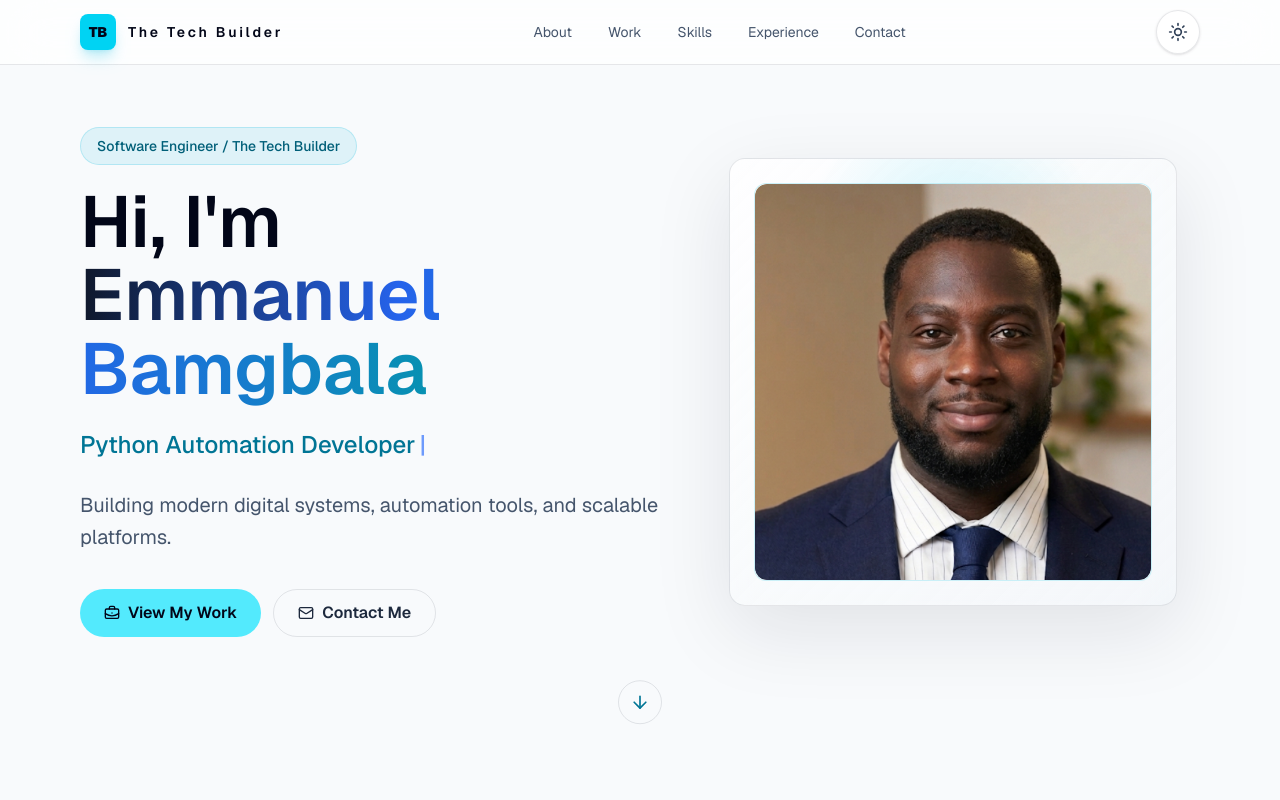
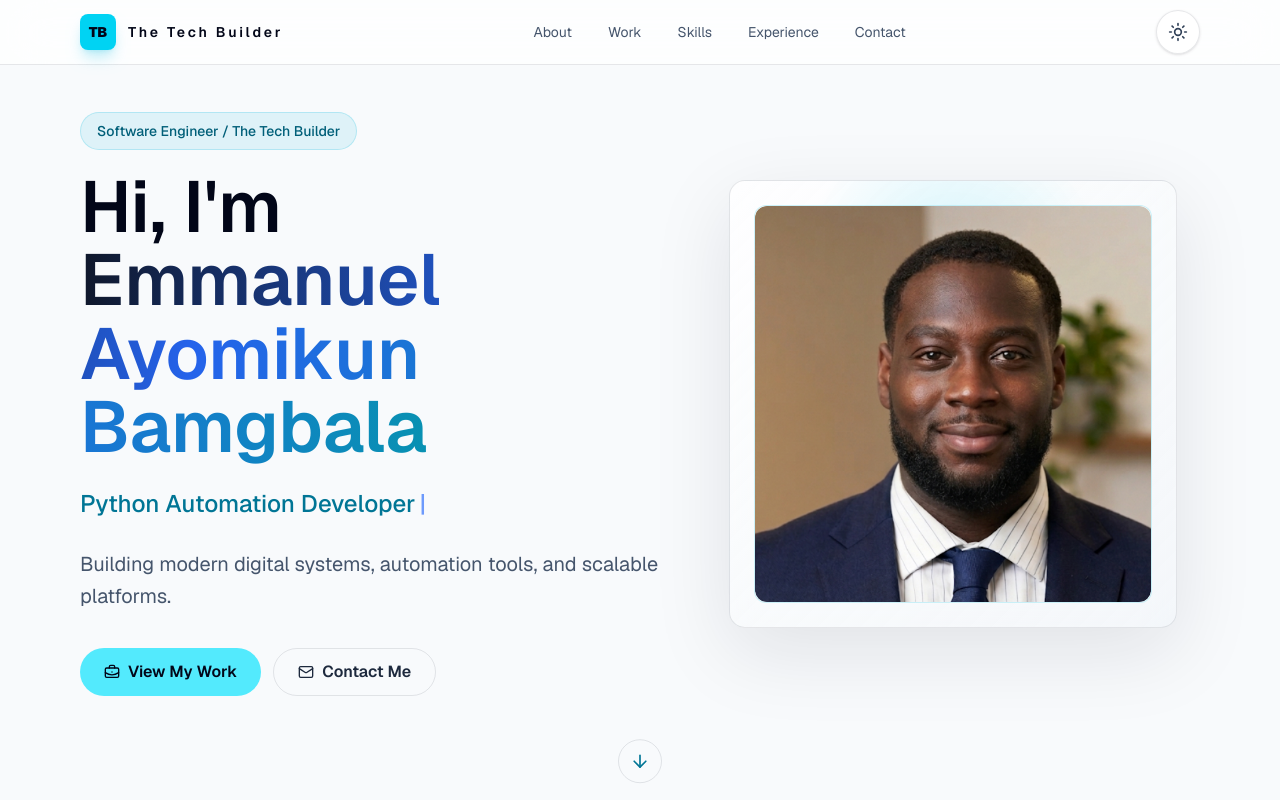
Before and after one commit to Eman23L/thetechbuilder-portfolio, a Next.js app: page / in a window 1280 px wide. Shown: the top 800 px of the page. Built offline with nearby package versions, Linux system fonts and the light colour scheme.

Commit message:
Update hero heading name

```diff
--- a/src/components/Hero.tsx
+++ b/src/components/Hero.tsx
@@ -35,7 +35,7 @@ export default function Hero() {
             {portfolio.role} / {portfolio.brand}
           </p>
           <h1 className="max-w-4xl text-5xl font-semibold leading-[1.02] tracking-normal text-slate-950 dark:text-white sm:text-6xl lg:text-7xl">
-            Hi, I&apos;m <span className="gradient-text">Emmanuel Bamgbala</span>
+            Hi, I&apos;m <span className="gradient-text">Emmanuel Ayomikun Bamgbala</span>
           </h1>
           <div className="mt-6 h-9 text-xl font-medium text-cyan-700 dark:text-cyan-200 sm:text-2xl">
             {letters}
```
